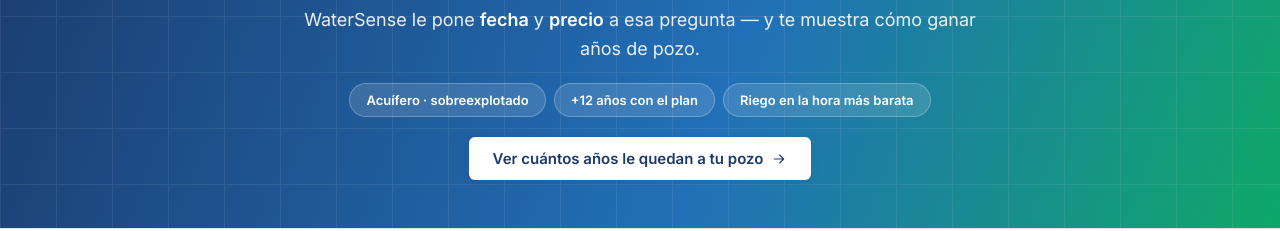
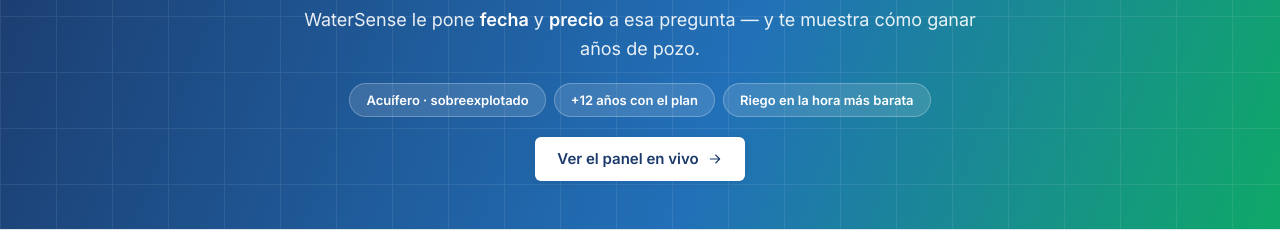
Before and after one commit to frisonialessia/WaterSense, a Next.js app: page / in a window 1280 px wide. Shown: the part 1320-1551 px from the top of the page. Built offline with nearby package versions, Linux system fonts and the light colour scheme; no server answers.

Commit message:
Landing: franja-ancla a prueba de móvil (CTA corto + wrap seguro)
https://claude.ai/code/session_01QuMMSF3RRssQmhfMCSe8tj

```diff
--- a/src/components/Landing.tsx
+++ b/src/components/Landing.tsx
@@ -153,8 +153,8 @@ export function Landing() {
               <span key={t} style={{ fontSize: fz.sm, fontWeight: 600, background: "rgba(255,255,255,.13)", border: "1px solid rgba(255,255,255,.25)", borderRadius: radius.pill, padding: "8px 16px" }}>{t}</span>
             ))}
           </div>
-          <Link href="/dashboard" style={{ display: "inline-flex", alignItems: "center", gap: 8, background: "#fff", color: C.brandNavy, fontSize: fz.md, fontWeight: 700, padding: "12px 24px", borderRadius: radius.md, textDecoration: "none", boxShadow: shadow.md }}>
-            Ver cuántos años le quedan a tu pozo <Icon name="arrow" size={16} color={C.brandNavy} />
+          <Link href="/dashboard" style={{ display: "inline-flex", alignItems: "center", justifyContent: "center", flexWrap: "wrap", gap: 8, maxWidth: "100%", background: "#fff", color: C.brandNavy, fontSize: fz.md, fontWeight: 700, padding: "12px 22px", borderRadius: radius.md, textDecoration: "none", boxShadow: shadow.md, lineHeight: 1.3 }}>
+            Ver el panel en vivo <Icon name="arrow" size={16} color={C.brandNavy} />
           </Link>
         </div>
       </section>
```
